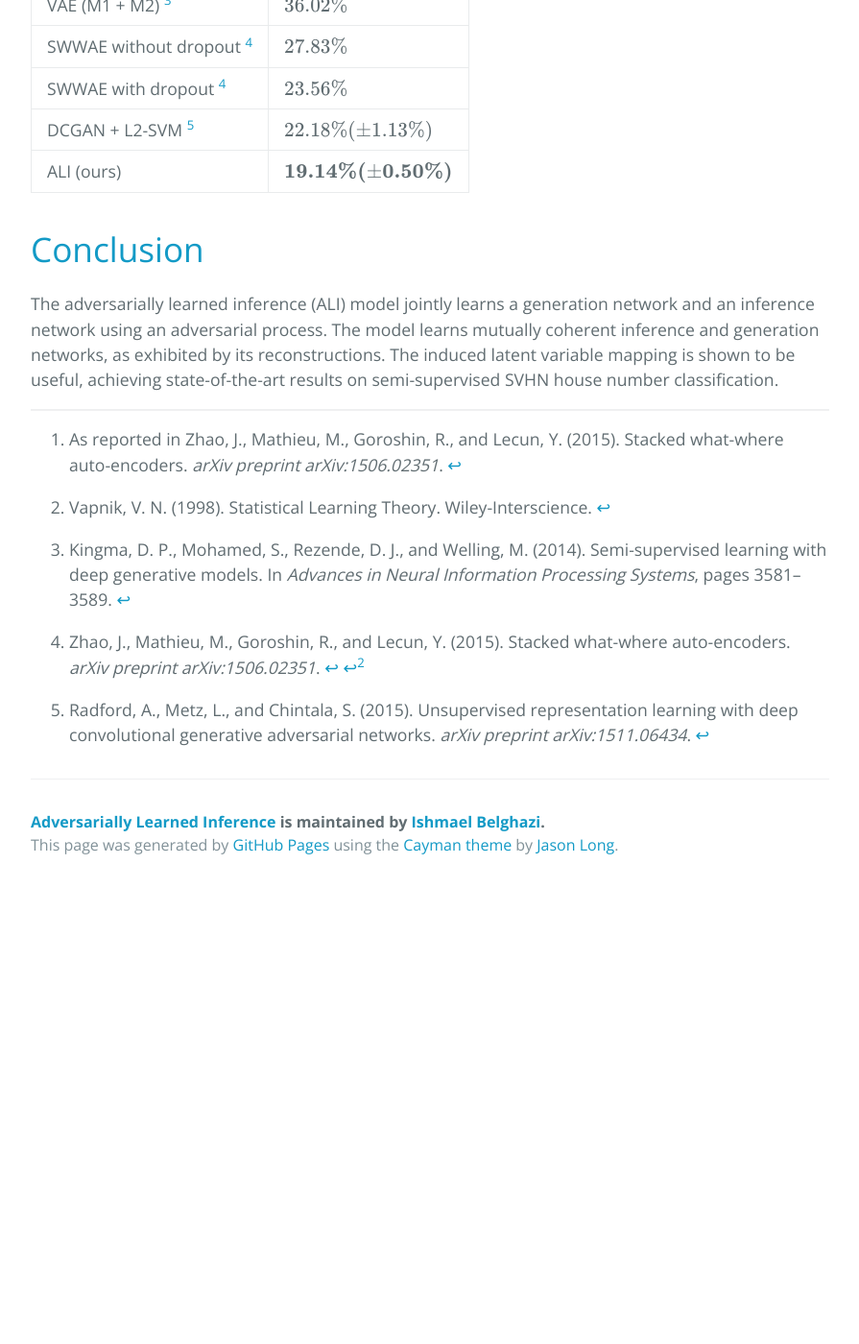
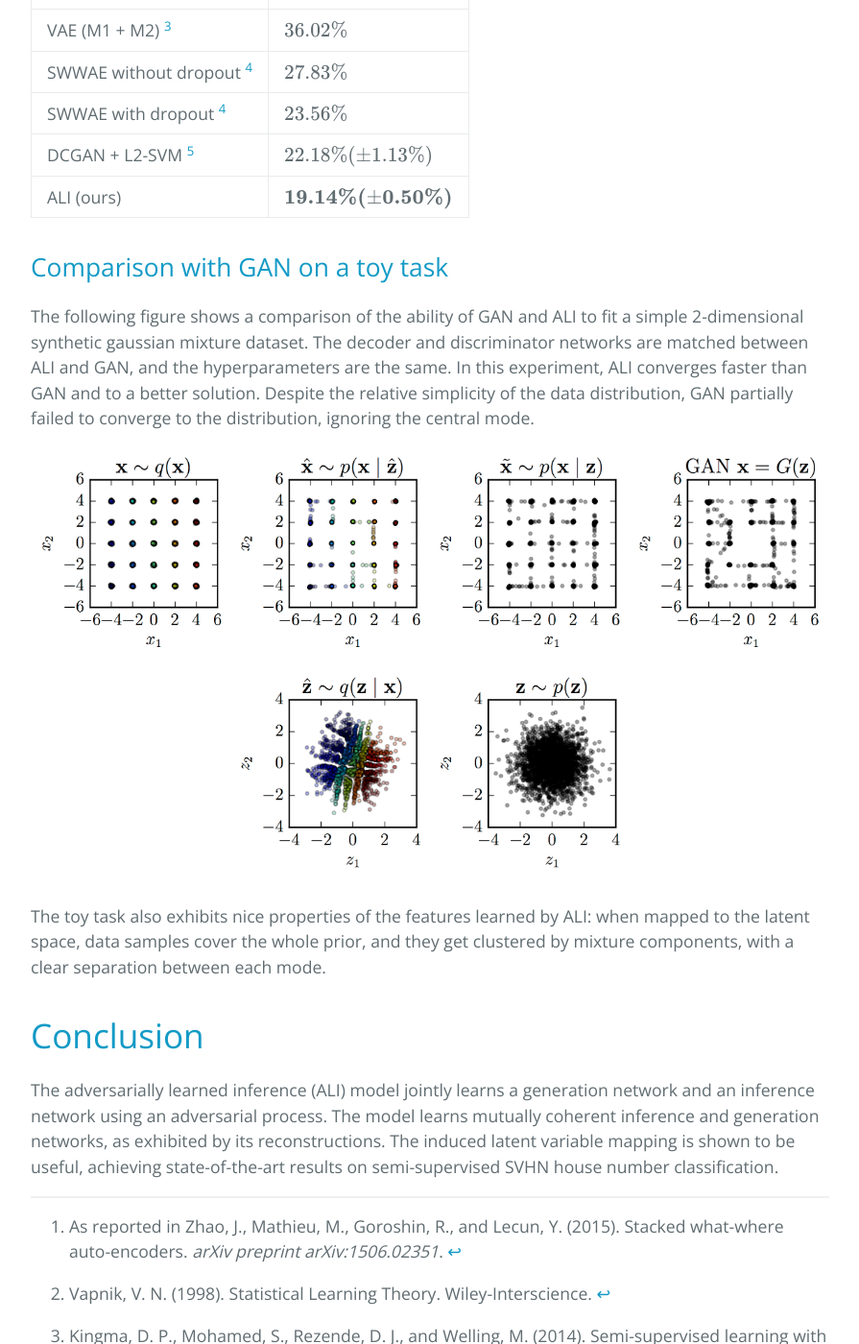
Before and after one commit to IshmaelBelghazi/ALI, a Jekyll site: the page built from index.md, in a window 1280 px wide and 1400 px high, scrolled down 8399 px. Shown: the whole window at 96% size, without its empty margins (192-1087 px from the left). Built offline with Jekyll 4.4.1, drawn with Linux system fonts in a browser that asks for light colours; formulas are drawn with MathJax 3; before the commit the page ends 9323 px from its top, so only the background shows below that; some of the changed text lies outside the part shown.

Commit message:
Add toy task experiment

```diff
--- a/index.md
+++ b/index.md
@@ -16,6 +16,7 @@ title: {{ site.name }}
     * [CelebA](#celeba)
     * [Tiny ImageNet](#tiny_imagenet)
     * [Semi-supervised learning](#semi_supervised)
+    * [Comparison with GAN on a toy task](#toy_task)
 * [Conclusion](#conclusion)
 
 ---
@@ -299,6 +300,23 @@ error rate is measured along with its standard deviation.
 | DCGAN + L2-SVM [^5]        | \\(22.18\\% (\\pm 1.13\\%)\\)           |
 | ALI (ours)                 | \\(\\mathbf{19.14\\% (\\pm 0.50\\%)}\\) |
 
+<a name="toy_task"></a>
+
+## Comparison with GAN on a toy task
+
+The following figure shows a comparison of the ability of GAN and ALI to fit a
+simple 2-dimensional synthetic gaussian mixture dataset. The decoder and
+discriminator networks are matched between ALI and GAN, and the hyperparameters
+are the same. In this experiment, ALI converges faster than GAN and to a better
+solution. Despite the relative simplicity of the data distribution, GAN
+partially failed to converge to the distribution, ignoring the central mode.
+
+![Comparison with GAN on a toy task]({{ site.baseurl }}/assets/mixture_plot.png)
+
+The toy task also exhibits nice properties of the features learned by ALI: when
+mapped to the latent space, data samples cover the whole prior, and they get
+clustered by mixture components, with a clear separation between each mode.
+
 <a name="conclusion"></a>
 
 # Conclusion
```
Also changed, not shown: assets/mixture_plot.png (added).
